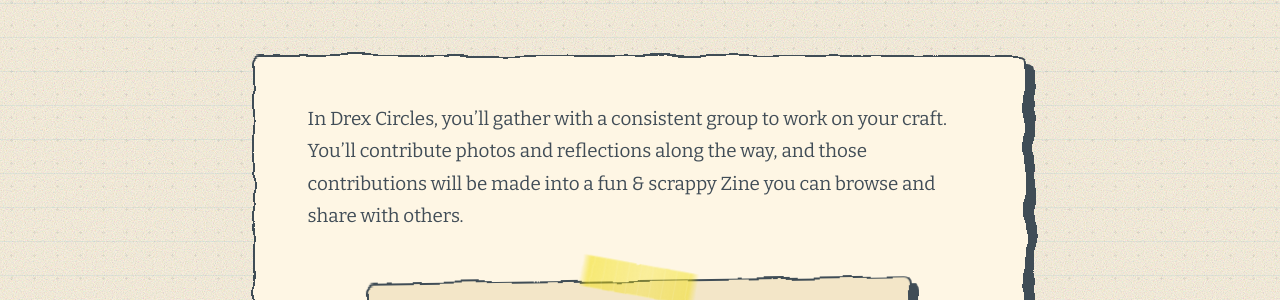
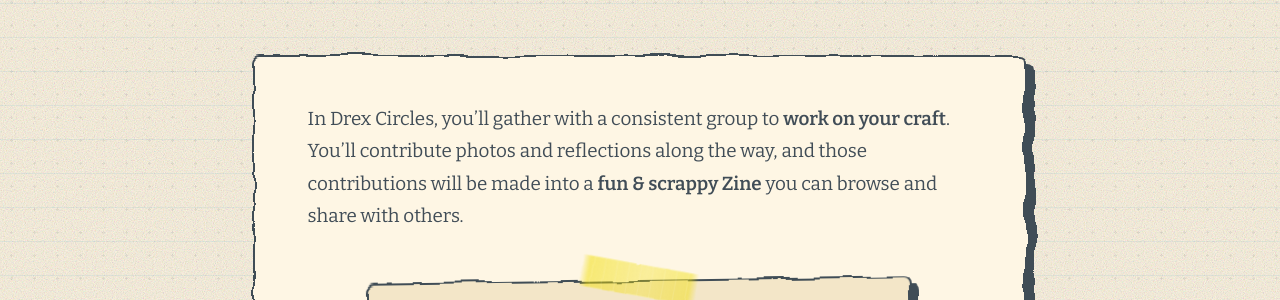
Before and after one commit to drexzine/letters.drex.style, a Jekyll site: the page built from join-online.md, in a window 1280 px wide. Shown: the part 285-585 px from the top of the page. Built offline with Jekyll 4.4.1, drawn with Linux system fonts in a browser that asks for light colours.

```diff
--- a/join-online.md
+++ b/join-online.md
@@ -7,7 +7,7 @@ dek: "Learn your craft, among others."
 sitemap: true
 ---
 
-In Drex Circles, you'll gather with a consistent group to work on your craft. You'll contribute photos and reflections along the way, and those contributions will be made into a fun & scrappy Zine you can browse and share with others.
+In Drex Circles, you'll gather with a consistent group to **work on your craft**. You'll contribute photos and reflections along the way, and those contributions will be made into a **fun & scrappy Zine** you can browse and share with others.
 
 {% include subscribe.html
    uid="f0604c333e"
```
